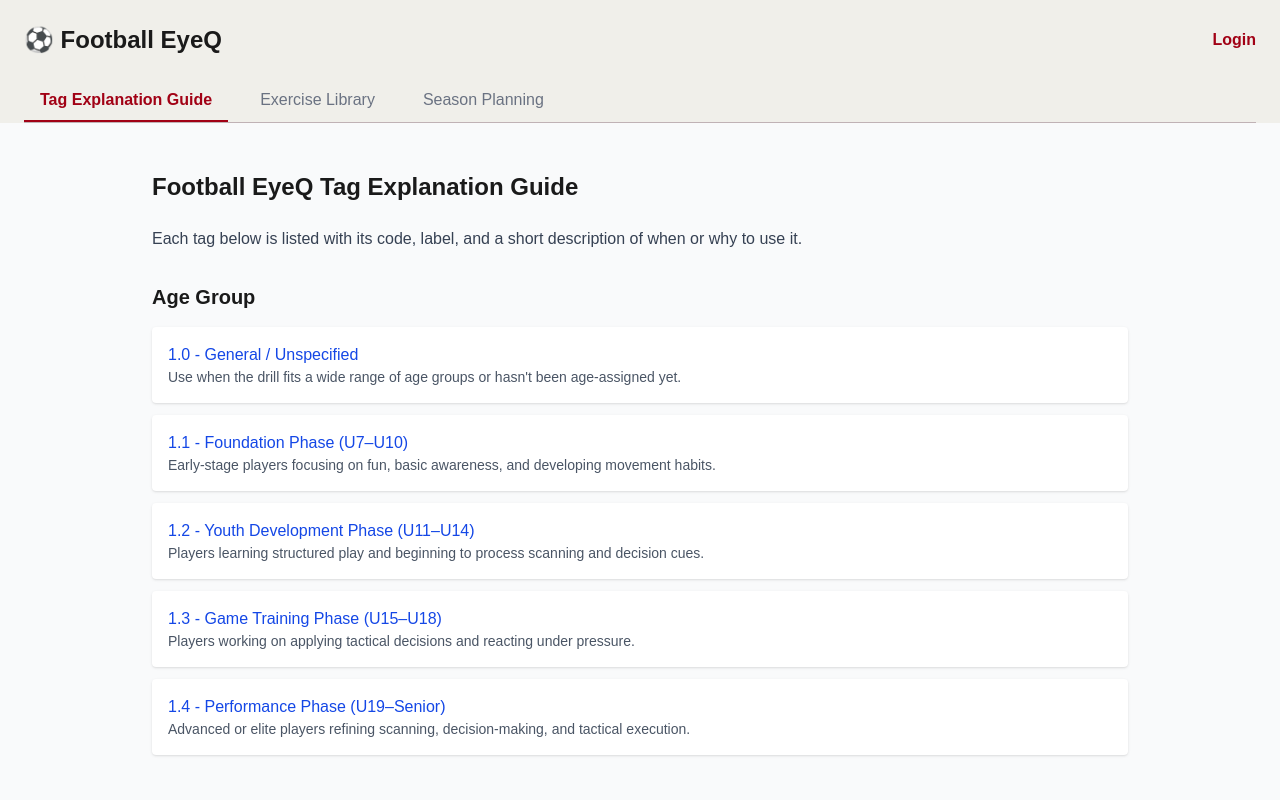
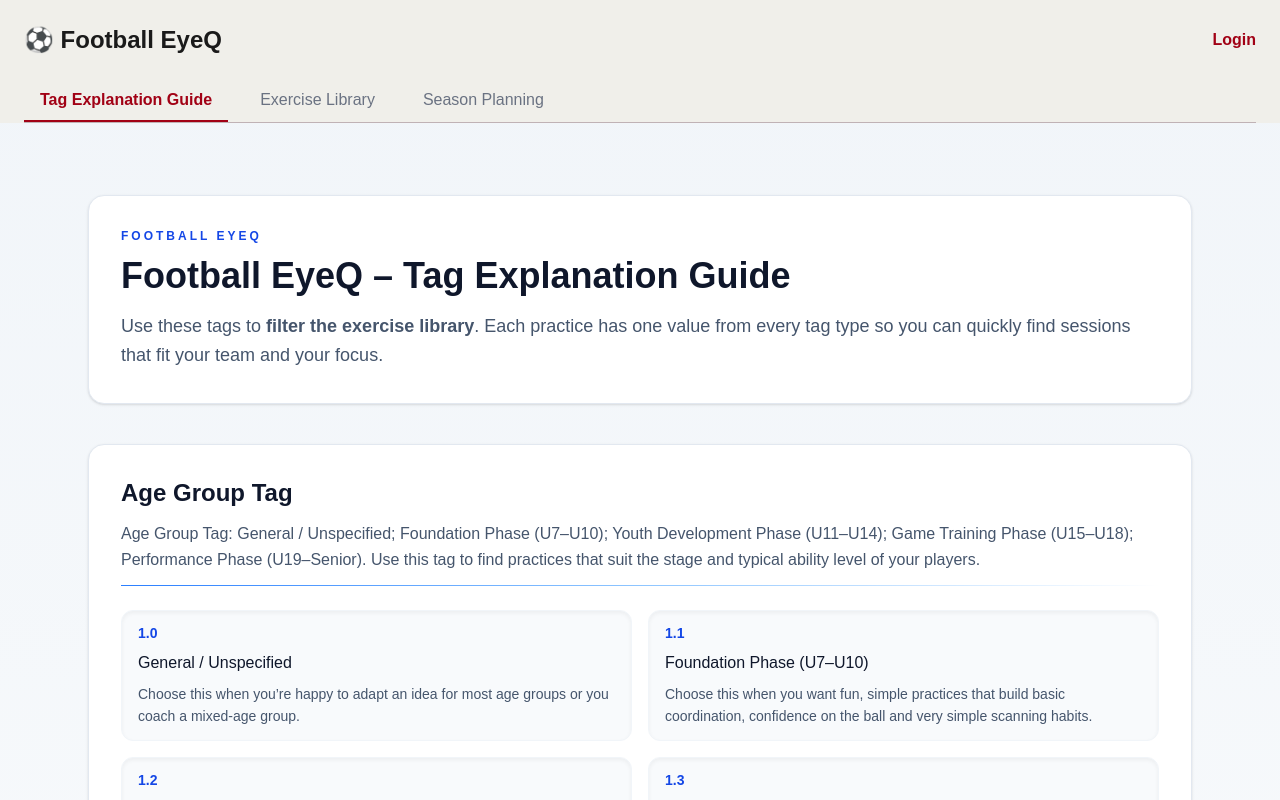
Before and after one commit to Brinkmann/FootBallEyeQ_Site, a Next.js app: page /explanation in a window 1280 px wide. Shown: the top 800 px of the page. Built offline with nearby package versions, Linux system fonts and the light colour scheme; no server answers.

Commit message:
Revamp explanation guide content and layout

```diff
--- a/app/explanation/page.tsx
+++ b/app/explanation/page.tsx
@@ -1,86 +1,313 @@
 "use client";
 import NavBar from "../components/Navbar";
-/**
- * ExplanationGuide
- * @returns Guide explaining each tag used in Football EyeQ.
- */
+
+type Item = {
+  code: string;
+  label: string;
+  description: string;
+};
+
+type Section = {
+  title: string;
+  intro: string;
+  items: Item[];
+};
+
+const sections: Section[] = [
+  {
+    title: "Age Group Tag",
+    intro:
+      "Age Group Tag: General / Unspecified; Foundation Phase (U7–U10); Youth Development Phase (U11–U14); Game Training Phase (U15–U18); Performance Phase (U19–Senior). Use this tag to find practices that suit the stage and typical ability level of your players.",
+    items: [
+      {
+        code: "1.0",
+        label: "General / Unspecified",
+        description:
+          "Choose this when you’re happy to adapt an idea for most age groups or you coach a mixed-age group.",
+      },
+      {
+        code: "1.1",
+        label: "Foundation Phase (U7–U10)",
+        description:
+          "Choose this when you want fun, simple practices that build basic coordination, confidence on the ball and very simple scanning habits.",
+      },
+      {
+        code: "1.2",
+        label: "Youth Development Phase (U11–U14)",
+        description:
+          "Choose this when you want more structured practices where players start to read cues, combine with team-mates and make simple tactical decisions.",
+      },
+      {
+        code: "1.3",
+        label: "Game Training Phase (U15–U18)",
+        description:
+          "Choose this when you want realistic game moments with more pressure, where players must apply tactics and scan before every decision.",
+      },
+      {
+        code: "1.4",
+        label: "Performance Phase (U19–Senior)",
+        description:
+          "Choose this when you work with advanced players who can handle complex, high-intensity practices with demanding scanning and decision-making.",
+      },
+    ],
+  },
+  {
+    title: "Decision Theme Tag",
+    intro:
+      "Decision Theme Tag: General / Unspecified; Pass or Dribble; Attack or Hold; Shoot or Pass. Use this tag to filter for the main on-the-ball decision you want players to practise.",
+    items: [
+      {
+        code: "2.0",
+        label: "General / Unspecified",
+        description:
+          "Choose this when you’re happy with any decision focus, or the practice mixes several decision types.",
+      },
+      {
+        code: "2.1",
+        label: "Pass or Dribble",
+        description:
+          "Choose this when you want players to read pressure and space, then decide whether to combine with a team-mate or carry the ball themselves.",
+      },
+      {
+        code: "2.2",
+        label: "Attack or Hold",
+        description:
+          "Choose this when you want players to judge whether to break forward quickly or keep the ball and recycle based on what they see.",
+      },
+      {
+        code: "2.3",
+        label: "Shoot or Pass",
+        description:
+          "Choose this when you want final-third decisions: when to finish, when to slip a team-mate in, and how scanning affects that choice.",
+      },
+    ],
+  },
+  {
+    title: "Player Involvement Tag",
+    intro:
+      "Player Involvement Tag: General / Unspecified; Individual; 1v1 / 2v2; Small Group (3–4 players); Team Unit (5+ players). Use this tag to match the number of players you want actively involved in each practice.",
+    items: [
+      {
+        code: "3.0",
+        label: "General / Unspecified",
+        description: "Choose this when group size is flexible or you’re happy to adapt numbers on the day.",
+      },
+      {
+        code: "3.1",
+        label: "Individual",
+        description:
+          "Choose this when you want one player at a time working on reactions, scanning, and technique (e.g. ball mastery with visual cues).",
+      },
+      {
+        code: "3.2",
+        label: "1v1 / 2v2",
+        description:
+          "Choose this when you want intense, small duels where decisions are personal and repeated often (attacker vs defender, pairs vs pairs).",
+      },
+      {
+        code: "3.3",
+        label: "Small Group (3–4)",
+        description:
+          "Choose this for quick combination play, rotations and shared decisions in tight areas.",
+      },
+      {
+        code: "3.4",
+        label: "Team Unit (5+)",
+        description:
+          "Choose this when you want larger units or near-team shapes working together on game-like problems.",
+      },
+    ],
+  },
+  {
+    title: "Game Moment Tag",
+    intro:
+      "Game Moment Tag: General / Unspecified; Build-Up; Final Third Decision; Defensive Shape; Counter Attack; Transition (Attack to Defend); Switch of Play. Use this tag to match the part of the game you want the practice to feel like.",
+    items: [
+      {
+        code: "4.0",
+        label: "General / Unspecified",
+        description:
+          "Choose this when the practice isn’t tied to one clear game phase, or you’re happy with any moment.",
+      },
+      {
+        code: "4.1",
+        label: "Build-Up",
+        description:
+          "Choose this when you want practices that feel like playing out from the back or progressing through midfield.",
+      },
+      {
+        code: "4.2",
+        label: "Final Third Decision",
+        description:
+          "Choose this when you want attacking practices around the box – last pass, through balls, finishing choices.",
+      },
+      {
+        code: "4.3",
+        label: "Defensive Shape",
+        description:
+          "Choose this when you want your team to work mainly on pressing, compactness, covering and holding a strong defensive block.",
+      },
+      {
+        code: "4.4",
+        label: "Counter Attack",
+        description:
+          "Choose this when you want fast break situations, going from defending to creating a chance in a few passes.",
+      },
+      {
+        code: "4.5",
+        label: "Transition (Attack to Defend)",
+        description:
+          "Choose this when you want your players to react quickly after losing the ball, with recovery runs or counter-pressing.",
+      },
+      {
+        code: "4.6",
+        label: "Switch of Play",
+        description:
+          "Choose this when you want practices that focus on recognising the far side, changing the point of attack and using width.",
+      },
+    ],
+  },
+  {
+    title: "Difficulty Level Tag",
+    intro:
+      "Difficulty Level Tag: General / Unspecified; Basic; Moderate; Advanced; Elite. Use this tag to match the mental and tactical load of the practice to your group.",
+    items: [
+      {
+        code: "5.0",
+        label: "General / Unspecified",
+        description: "Choose this when any difficulty is fine or you plan to adjust on the pitch.",
+      },
+      {
+        code: "5.1",
+        label: "Basic",
+        description:
+          "Choose this for slower, simpler practices where players have plenty of time and space to notice the cue and respond.",
+      },
+      {
+        code: "5.2",
+        label: "Moderate",
+        description:
+          "Choose this when you want a quicker tempo, the same cue appearing more often or later, and some pressure or time limits.",
+      },
+      {
+        code: "5.3",
+        label: "Advanced",
+        description:
+          "Choose this for high-tempo practices where players must scan early, react quickly and make layered decisions under real pressure.",
+      },
+      {
+        code: "5.4",
+        label: "Elite",
+        description:
+          "Choose this when you work with very strong players who can handle unpredictable cue timings, constant scanning and intense tactical demands.",
+      },
+    ],
+  },
+  {
+    title: "Practice Format Tag",
+    intro:
+      "Practice Format Tag: Warm-Up / Ball Mastery; Fun Game / Physical; Finishing / Shooting Pattern; Positional Possession Game; Rondo / Tight Possession; Directional Small-Sided Game; General / Mixed. Use this tag to filter by the overall shape and feel of the practice.",
+    items: [
+      {
+        code: "6.0",
+        label: "General / Mixed",
+        description:
+          "Choose this when you’re open to any format, or the practice blends several styles.",
+      },
+      {
+        code: "6.1",
+        label: "Warm-Up / Ball Mastery",
+        description:
+          "Choose this when you want lighter work with lots of touches, movement and simple scanning to get players ready.",
+      },
+      {
+        code: "6.2",
+        label: "Fun Game / Physical",
+        description:
+          "Choose this for tag-style games, races and physical challenges that build reactions, fitness and basic awareness in a playful way.",
+      },
+      {
+        code: "6.3",
+        label: "Finishing / Shooting Pattern",
+        description:
+          "Choose this when you want repeatable patterns leading to shots, with scanning before finishing or choosing a pass.",
+      },
+      {
+        code: "6.4",
+        label: "Positional Possession Game",
+        description:
+          "Choose this for structured keep-ball or overload games in zones that link to team shape, usually with possession as the main goal.",
+      },
+      {
+        code: "6.5",
+        label: "Rondo / Tight Possession",
+        description:
+          "Choose this when you’re after small, tight-area games where players must scan constantly for pressure, support and passing lanes.",
+      },
+      {
+        code: "6.6",
+        label: "Directional Small-Sided Game",
+        description:
+          "Choose this for mini-matches with goals or target zones, where teams attack one way and defend the other – closest to the real game.",
+      },
+    ],
+  },
+];
+
 export default function ExplanationGuide() {
   return (
-    <div className="min-h-screen bg-gray-50">
+    <div className="min-h-screen bg-gradient-to-b from-slate-100 via-white to-slate-100 text-slate-800">
       <NavBar />
 
-      <div className="max-w-5xl mx-auto p-6">
-        <h1 className="text-2xl font-bold mb-6">Football EyeQ Tag Explanation Guide</h1>
-        <p className="text-gray-700 mb-8">
-          Each tag below is listed with its code, label, and a short description of when or why to use it.
-        </p>
+      <main className="max-w-6xl mx-auto px-6 py-12">
+        <div className="bg-white border border-slate-200 rounded-2xl shadow-sm p-8 mb-10">
+          <p className="text-xs font-semibold uppercase tracking-[0.25em] text-blue-700 mb-3">
+            Football EyeQ
+          </p>
+          <h1 className="text-3xl md:text-4xl font-bold text-slate-900 mb-4">
+            Football EyeQ – Tag Explanation Guide
+          </h1>
+          <p className="text-lg text-slate-600 leading-relaxed">
+            Use these tags to <strong>filter the exercise library</strong>. Each practice has
+            one value from every tag type so you can quickly find sessions that fit your
+            team and your focus.
+          </p>
+        </div>
 
-        {/* Age Group */}
-        <Section title="Age Group">
-          <Item code="1.0" label="General / Unspecified" desc="Use when the drill fits a wide range of age groups or hasn't been age-assigned yet." />
-          <Item code="1.1" label="Foundation Phase (U7–U10)" desc="Early-stage players focusing on fun, basic awareness, and developing movement habits." />
-          <Item code="1.2" label="Youth Development Phase (U11–U14)" desc="Players learning structured play and beginning to process scanning and decision cues." />
-          <Item code="1.3" label="Game Training Phase (U15–U18)" desc="Players working on applying tactical decisions and reacting under pressure." />
-          <Item code="1.4" label="Performance Phase (U19–Senior)" desc="Advanced or elite players refining scanning, decision-making, and tactical execution." />
-        </Section>
-
-        {/* Decision Theme */}
-        <Section title="Decision Theme">
-          <Item code="2.0" label="General / Unspecified" desc="Use when the decision type is mixed or doesn’t clearly match a single category." />
-          <Item code="2.1" label="Pass or Dribble" desc="Player must choose between distributing the ball or advancing with it under pressure." />
-          <Item code="2.2" label="Attack or Hold" desc="Decision whether to break forward or maintain possession based on field conditions." />
-          <Item code="2.3" label="Shoot or Pass" desc="Final-third decision between taking a shot or playing in a teammate." />
-        </Section>
-
-        {/* Player Involvement */}
-        <Section title="Player Involvement">
-          <Item code="3.0" label="General / Unspecified" desc="Use when group size is flexible or not central to the drill." />
-          <Item code="3.1" label="Individual" desc="One player reacting to cues or completing movement/technical tasks alone." />
-          <Item code="3.2" label="1v1 / 2v2" desc="Competitive small-sided setups, often used for dual decision-making." />
-          <Item code="3.3" label="Small Group (3–4)" desc="Cooperative or competitive group scenarios, often for passing, rotations, or decisions." />
-          <Item code="3.4" label="Team Unit (5+)" desc="Larger formations or positional units reacting together to game scenarios." />
-        </Section>
-
-        {/* Game Moment Simulated */}
-        <Section title="Game Moment Simulated">
-          <Item code="4.0" label="General / Unspecified" desc="Use when the drill doesn’t mimic a specific game phase or covers multiple moments." />
-          <Item code="4.1" label="Build-Up" desc="Drills that focus on progressing the ball from the back or through midfield." />
-          <Item code="4.2" label="Final Third Decision" desc="Emphasis on attacking outcomes like shooting, through balls, or last passes." />
-          <Item code="4.3" label="Defensive Shape" desc="Players focus on positioning, pressing, or regrouping defensively." />
-          <Item code="4.4" label="Counter Attack" desc="Exercises that simulate fast transitions from defence to attack." />
-          <Item code="4.5" label="Transition (Attack to Defend)" desc="When possession is lost, players must react and recover into defensive shape." />
-          <Item code="4.6" label="Switch of Play" desc="Drills that simulate changing the point of attack across the pitch." />
-        </Section>
-
-        {/* Difficulty Level */}
-        <Section title="Difficulty Level">
-          <Item code="5.0" label="General / Unspecified" desc="Use when difficulty varies or hasn’t been defined." />
-          <Item code="5.1" label="Basic" desc="Slow-paced cues, simple responses, ideal for learning mechanics." />
-          <Item code="5.2" label="Moderate" desc="Moderate tempo and scanning, 1–2 cue types, manageable complexity." />
-          <Item code="5.3" label="Advanced" desc="Fast-paced, multi-cue, requires layered decision-making under pressure." />
-          <Item code="5.4" label="Elite" desc="Unpredictable cues, intense mental load, constant scanning and tactical adjustment." />
-        </Section>
-      </div>
+        <div className="space-y-10">
+          {sections.map((section) => (
+            <Section key={section.title} title={section.title} intro={section.intro} items={section.items} />
+          ))}
+        </div>
+      </main>
     </div>
   );
 }
 
-// Reusable Section Component
-function Section({ title, children }: { title: string; children: React.ReactNode }) {
+function Section({ title, intro, items }: Section) {
   return (
-    <div className="mb-10">
-      <h2 className="text-xl font-semibold mb-4">{title}</h2>
-      <div className="space-y-3">{children}</div>
+    <section className="bg-white border border-slate-200 rounded-2xl shadow-sm p-6 md:p-8 space-y-6">
+      <div className="space-y-3">
+        <h2 className="text-2xl font-semibold text-slate-900">{title}</h2>
+        <p className="text-slate-600 leading-relaxed">{intro}</p>
+        <div className="h-px bg-gradient-to-r from-blue-500 via-blue-300 to-transparent" />
+      </div>
+
+      <div className="grid gap-4 md:grid-cols-2">
+        {items.map((item) => (
+          <Item key={item.code} code={item.code} label={item.label} description={item.description} />
+        ))}
+      </div>
+    </section>
+  );
+}
+
+function Item({ code, label, description }: Item) {
+  return (
+    <div className="flex flex-col gap-2 rounded-xl border border-slate-100 bg-slate-50 px-4 py-3 shadow-inner">
+      <p className="text-sm font-semibold text-blue-700">{code}</p>
+      <p className="text-base font-medium text-slate-900">{label}</p>
+      <p className="text-sm text-slate-600 leading-relaxed">{description}</p>
     </div>
   );
 }
-
-// Reusable Item Component
-function Item({ code, label, desc }: { code: string; label: string; desc: string }) {
-  return (
-    <div className="bg-white p-4 rounded shadow-sm">
-      <p className="font-medium text-blue-700">{code} - {label}</p>
-      <p className="text-gray-600 text-sm">{desc}</p>
-    </div>
-  );
-}
```
